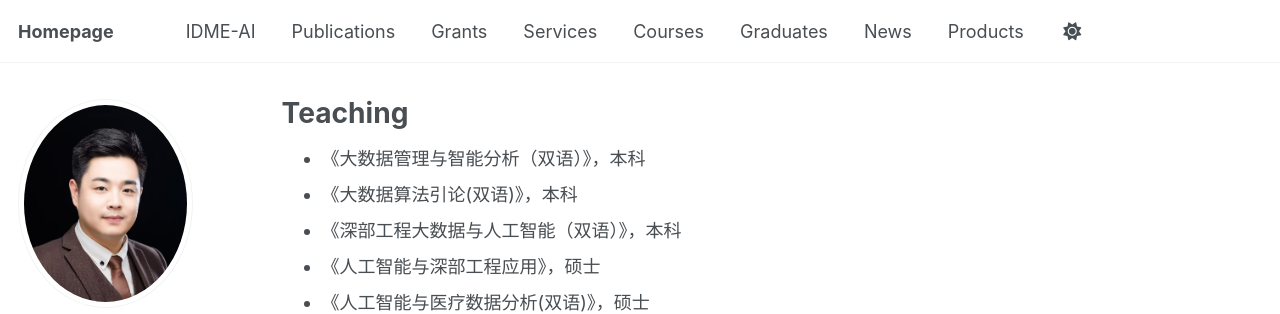
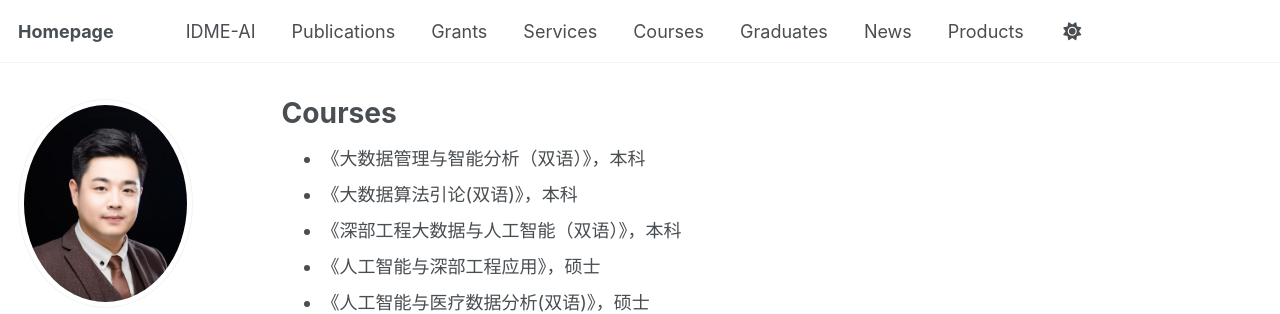
Before and after one commit to IDME-AI/IDME-AI.github.io, a Jekyll site: the page built from _pages/courses.md, in a window 1280 px wide. Shown: the top 314 px of the page. Built offline with Jekyll 4.4.1, drawn with Linux system fonts in a browser that asks for light colours.

Commit message:
Initial commit

```diff
--- a/_data/navigation.yml
+++ b/_data/navigation.yml
@@ -21,7 +21,7 @@ main:
     url: /services/
 
   - title: "Courses"
-    url: /teaching/
+    url: /courses/
 
   - title: "Graduates"
     url: /graduates/
--- a/_pages/teaching.md
+++ b/_pages/courses.md
@@ -1,7 +1,7 @@
 ---
 layout: archive
-title: "Teaching"
-permalink: /teaching/
+title: "Courses"
+permalink: /courses/
 author_profile: true
 ---
 
```
Also changed, not shown: _pages/idemai.md (+1 -1 lines).
